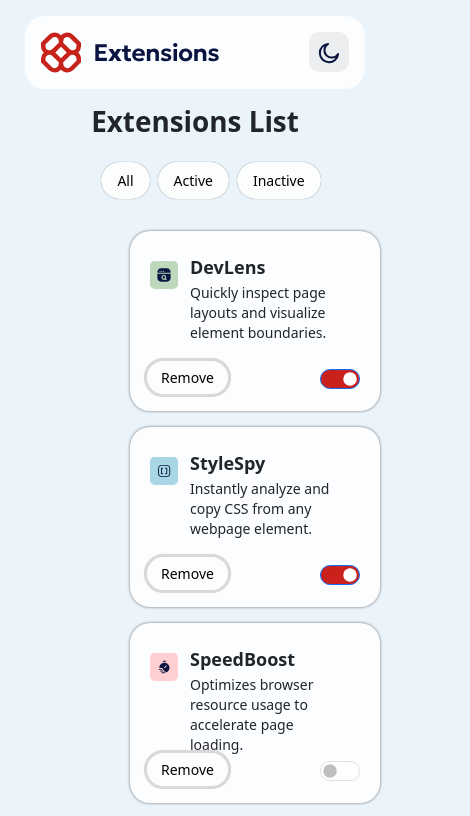
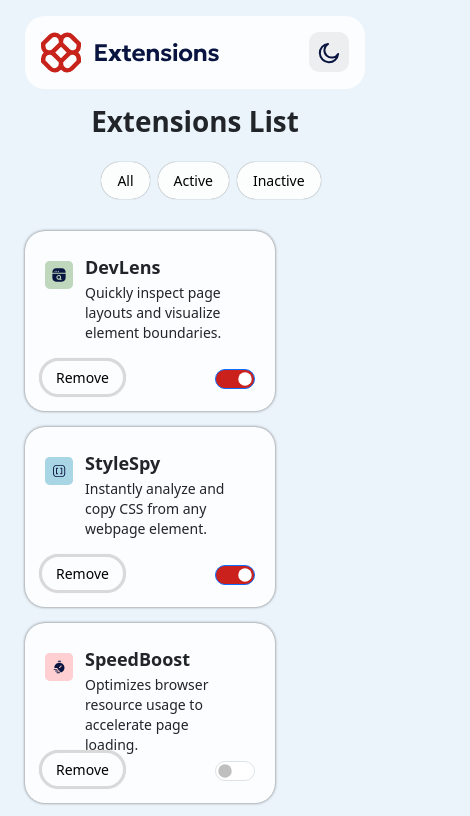
Before and after one commit to ramzoudz-hub/Frontend-Mentor-Browser-extensions-manager-UI, a plain HTML site: page index.html in a window 390 px wide. Shown: the top 816 px of the page, 470 px wide, since content can reach past the window. Drawn offline with nearby package versions, Linux system fonts and the light colour scheme.

Commit message:
Refactor styles.css for improved organization

```diff
--- a/styles.css
+++ b/styles.css
@@ -203,8 +203,8 @@ nav, header {
         max-width: 340px;
         width: 100%;
         margin: 12px auto;
-        margin-left: 130px;
     }
 }
 
+
 }
```
